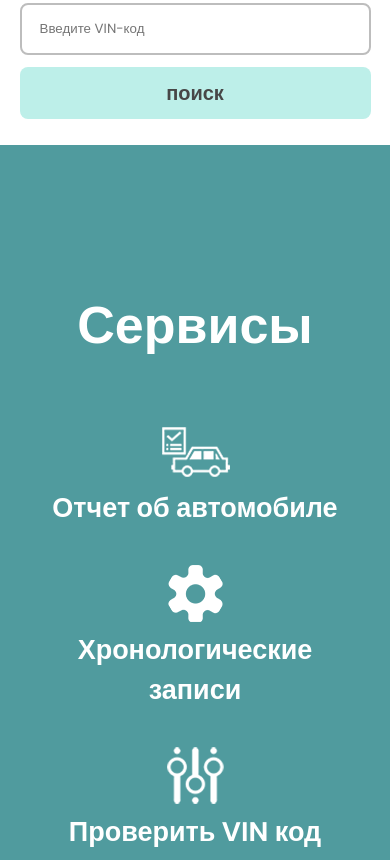
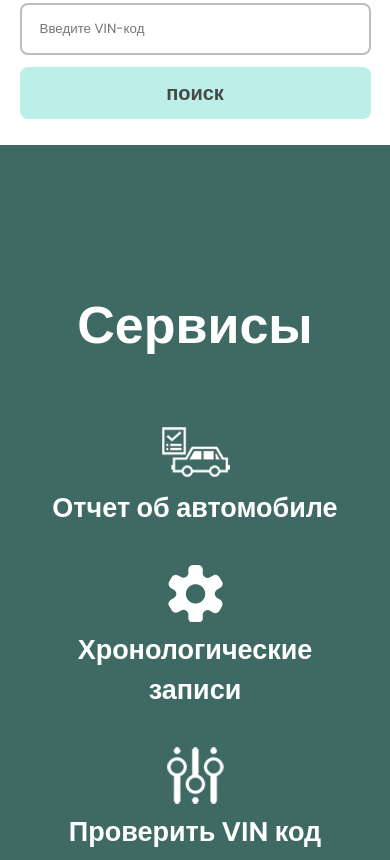
Before and after one commit to Greenm1nD/carfax, a plain HTML site: page index.html in a window 390 px wide. Shown: the part 1244-2104 px from the top of the page. Drawn offline with nearby package versions, Linux system fonts and the light colour scheme.

Commit message:
last change 3

```diff
--- a/assets/css/style.css
+++ b/assets/css/style.css
@@ -1347,7 +1347,7 @@ h6,
     }
 
     .service__section-image {
-        background-color: var(--body-color-alt-2);
+        background-color: var(--background-color);
         height: 850px;
         width: 100%;
         background-position: center;
```
